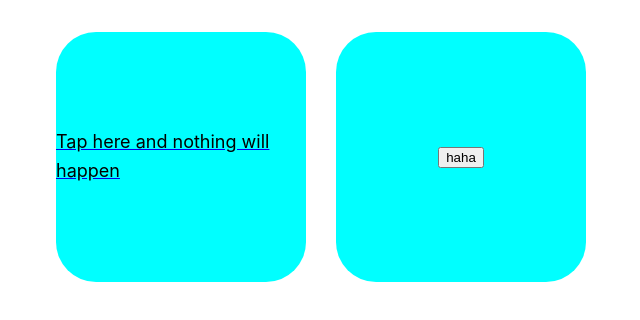
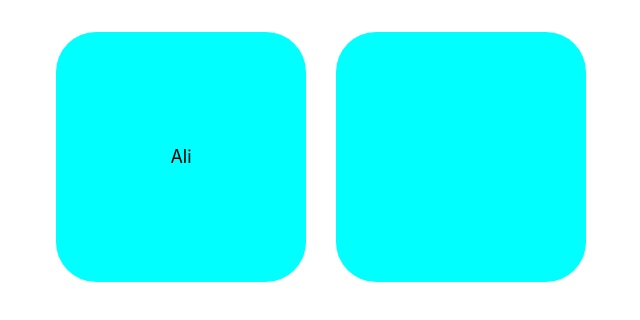
Before and after one commit to KReeDo47/Vue3Exercises, a Vue app in the folder Vue3Exercises/: page / in a window 1280 px wide. Shown: the top 320 px of the page, without its empty margins (334-974 px from the left). Built offline with nearby package versions, Linux system fonts and the light colour scheme.

Commit message:
exercise_17

```diff
--- a/Vue3Exercises/src/App.vue
+++ b/Vue3Exercises/src/App.vue
@@ -2,27 +2,19 @@
   export default {
     data() {
       return {
-        cost: "85",
-        amount: "15",
+        visible: true,
       };
     },
-    methods: {
-    haha: function (i) {
-      alert("haha");
-      return false;
-    },
-  },
 };
 </script>
 
 <template>
   <div class="body">
     <div class="main">
-      <a href="fake.html" v-on:click.prevent>
-        <p>Tap here and nothing will happen</p></a>
+      <p v-if="visible">Ali</p>
     </div>
     <div class="main">
-      <button v-on:click.once="haha">haha</button>
+      <p v-if="!visible">Ali</p>
     </div>
   </div>
 </template>
```
